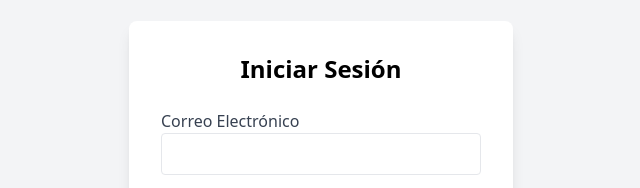
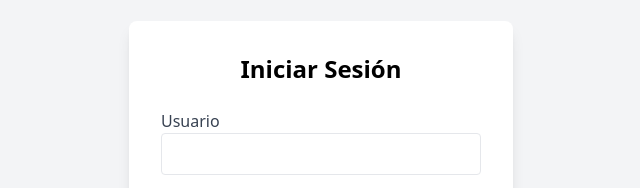
Before and after one commit to jualobcab/proyectoRecetas, a website: page public/login.html in a window 1280 px wide. Shown: the part 197-385 px from the top of the page, 319-959 px from the left. Drawn offline with nearby package versions, Linux system fonts and the light colour scheme.

Commit message:
Commit 3

```diff
--- a/public/login.html
+++ b/public/login.html
@@ -13,8 +13,8 @@
 
         <form action="/login" method="POST" class="space-y-4">
             <div>
-                <label class="block text-gray-700">Correo Electrónico</label>
-                <input type="email" name="email" required
+                <label class="block text-gray-700">Usuario</label>
+                <input type="text" name="usuario" required
                     class="w-full p-2 border rounded focus:outline-none focus:ring-2 focus:ring-blue-500">
             </div>
 
--- a/public/scripts/principal.js
+++ b/public/scripts/principal.js
@@ -88,7 +88,7 @@ document.addEventListener("DOMContentLoaded", () => {
         .catch(error => console.error("Error al obtener recetas:", error));
     }
 
-    // Población del select en modificar
+    // Población del select en modificar   HACE FALTA QUE EN VEZ DE ESTO COJA TODOS LOS NOMBRES DE RECETAS O ID'S
     function populateRecipeSelect() {
         const select = document.getElementById("recipe-id");
         select.innerHTML += `
```
